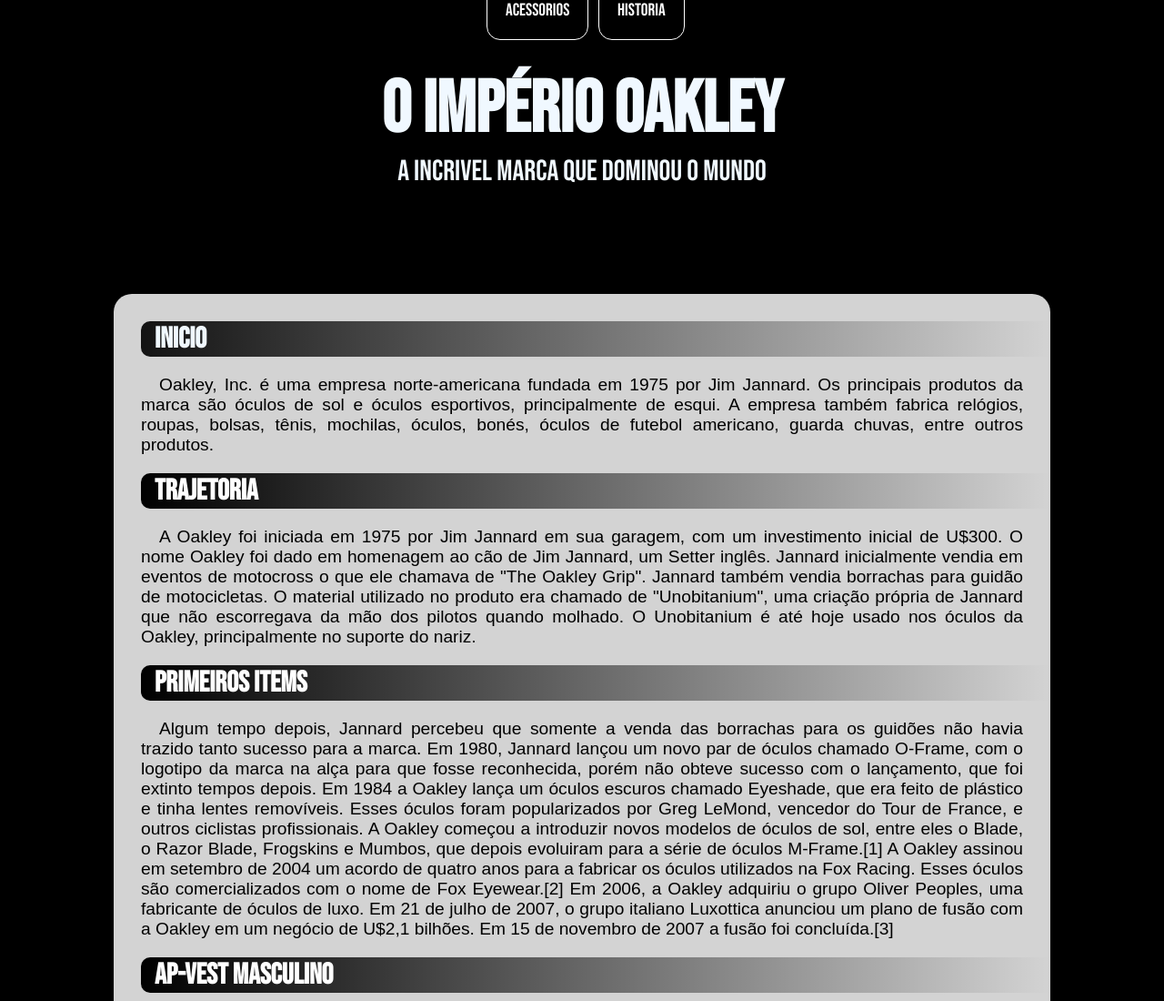
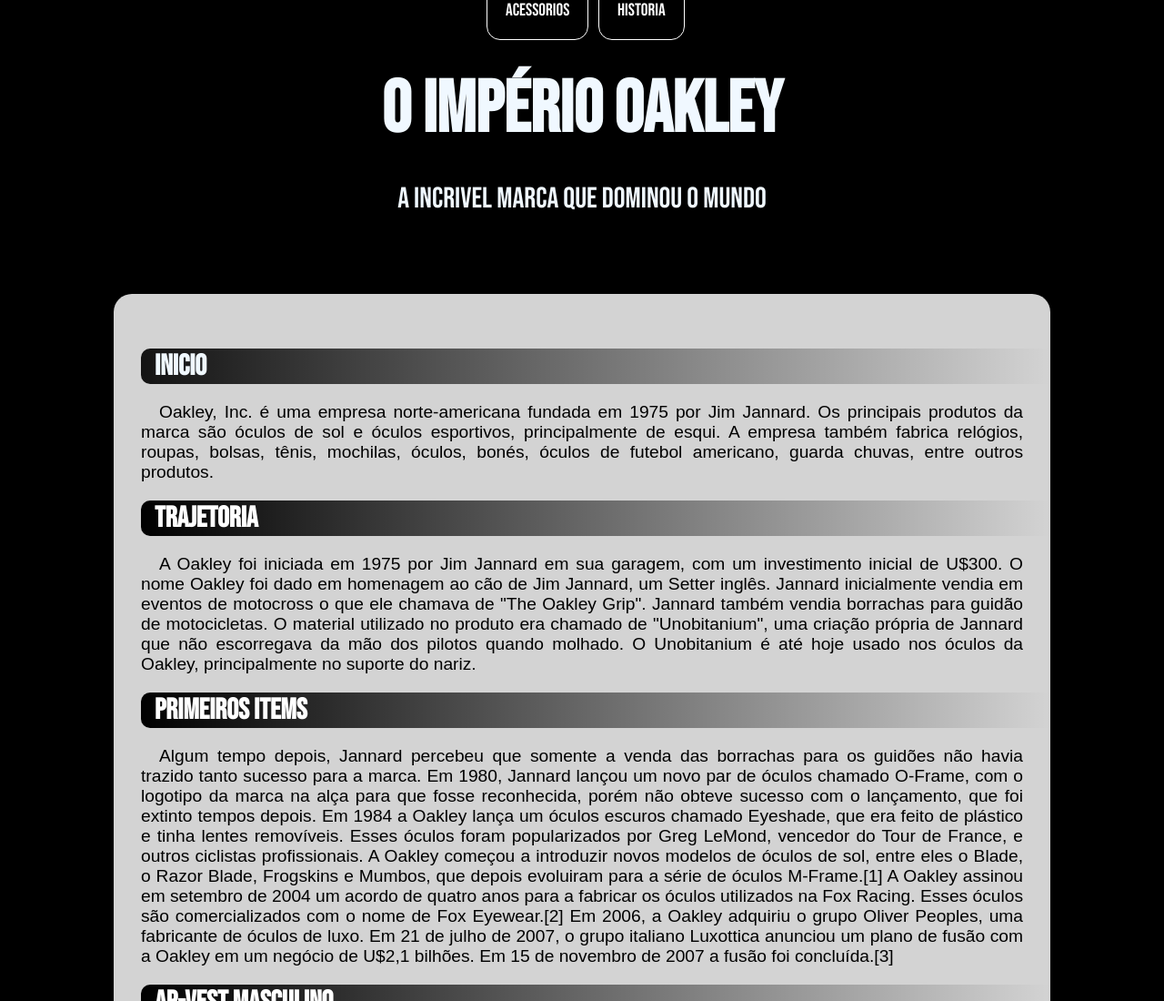
Before and after one commit to Rubismar-Carlos/Projeto-01, a plain HTML site: page index.html in a window 1280 px wide. Shown: the top 1100 px of the page at 91% size. Drawn offline with Linux system fonts and the light colour scheme.

Commit message:
Update style.css

```diff
--- a/css/style.css
+++ b/css/style.css
@@ -51,6 +51,7 @@ header h1{
     font-family: var(--fonte-destaque);
     text-align: center;
    padding-top: 50px;
+   padding-bottom: 30px;
    }
 
 header > p {
@@ -68,9 +69,10 @@ main {
     background-color: lightgray;
     border-radius: 20px;
     max-width: 1000px;
-    min-width: 400px;
+    min-width: 350px;
 }
 main h1{
+    margin-top: 30px;
     font-family: var(--fonte-destaque);
     font-size: 2em;
     color: aliceblue;
```
